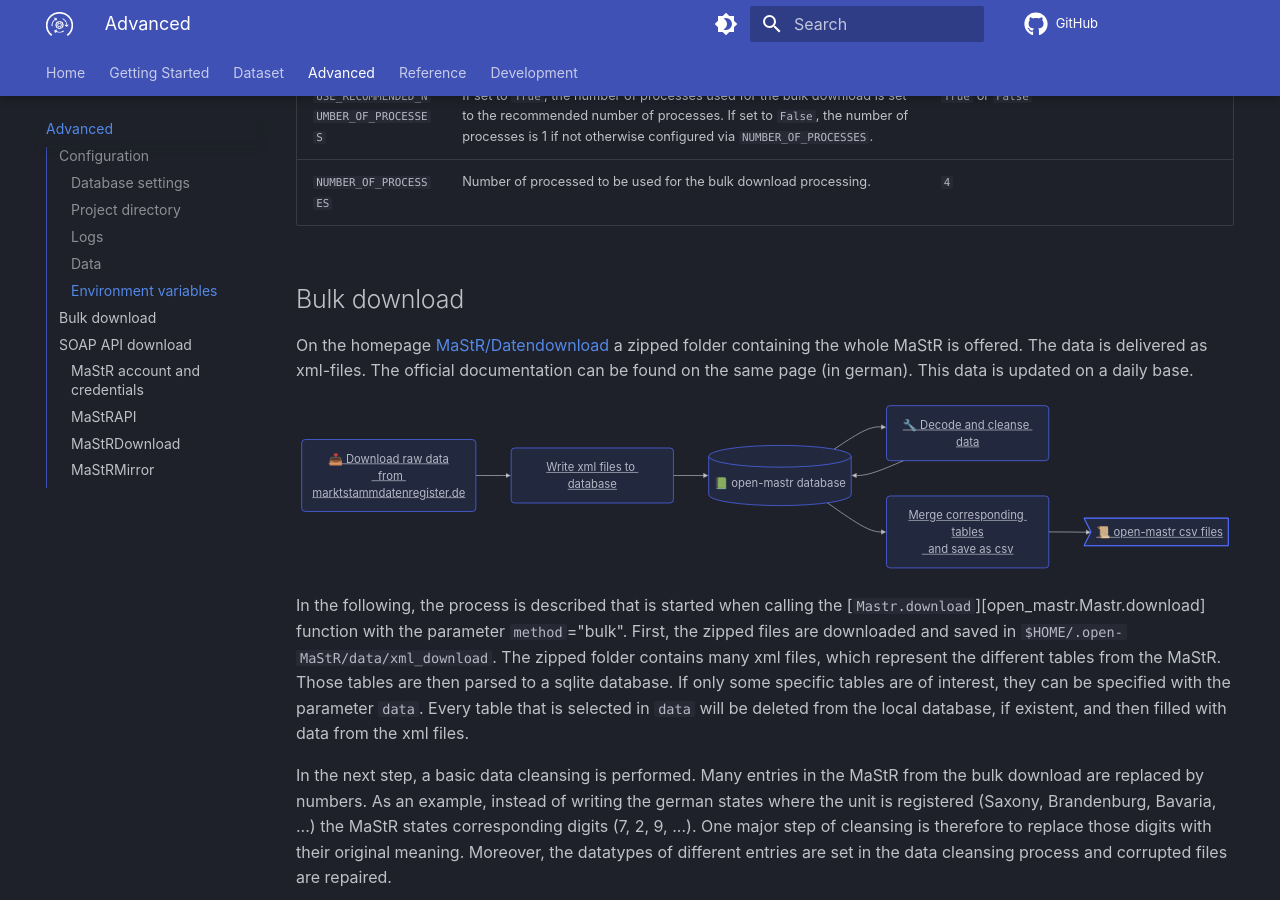
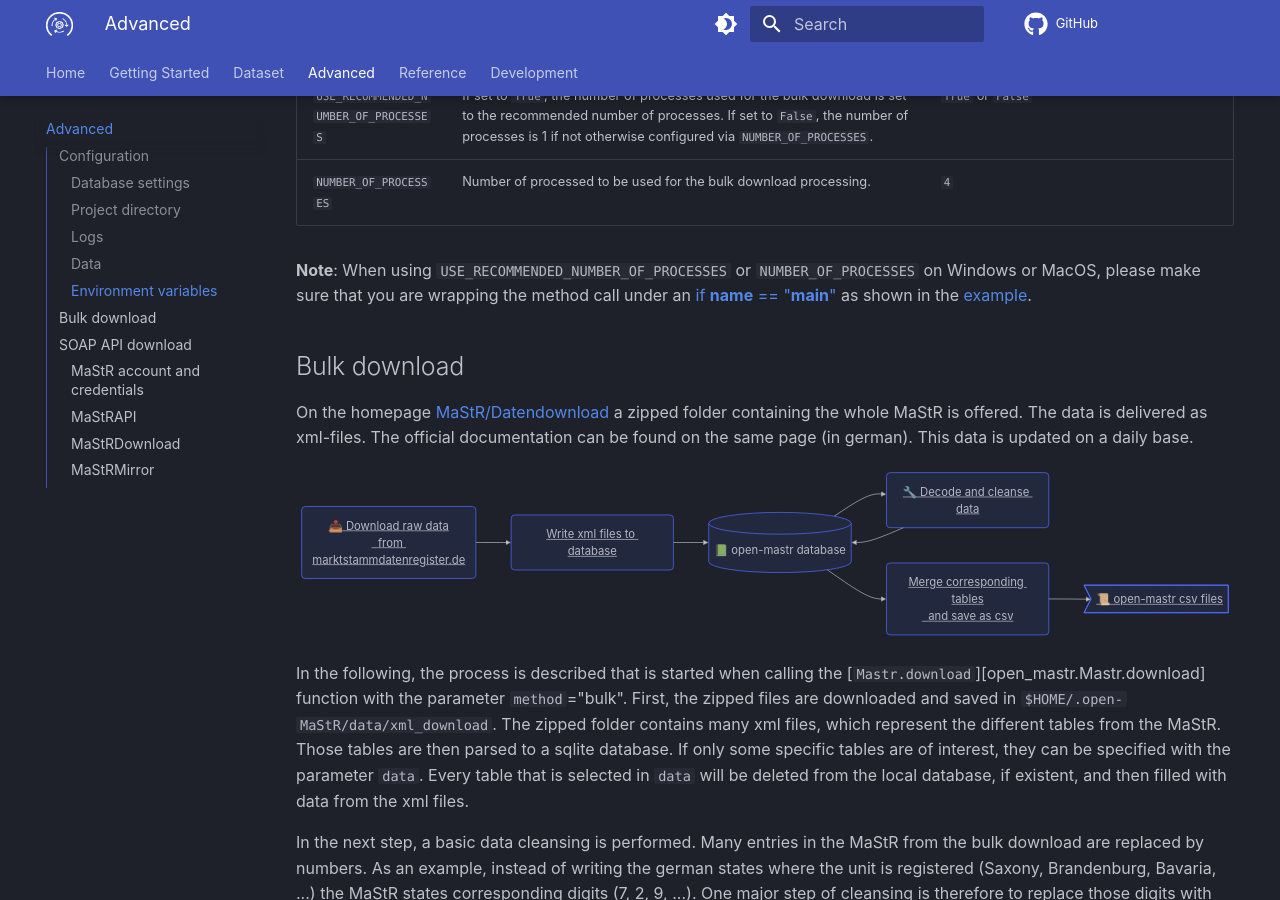
Before and after one commit to OpenEnergyPlatform/open-MaStR, an MkDocs documentation site: the page built from docs/advanced.md, in a window 1280 px wide and 900 px high, scrolled down 2467 px. Built offline with MkDocs 1.6.1 and Material for MkDocs 9.7.7, drawn with Linux system fonts in a browser that asks for light colours; comment, search, counter and statistics services are not loaded; the version menu is left out.

Commit message:
Add note about if __name__ == "__main__"

```diff
--- a/docs/advanced.md
+++ b/docs/advanced.md
@@ -98,6 +98,8 @@ There are some environment variables to customize open-MaStR:
 | `OUTPUT_PATH`                         | Path to user-defined output directory for CSV data, XML file and database. If not specified, output directory defaults to `$HOME/.open-MaStR/`                                                                             | Linux: `/home/mastr-rabbit/open-mastr-user-defined-output-path`, Windows: `C:\\Users\\open-mastr-user-defined-output-path` |
 | `USE_RECOMMENDED_NUMBER_OF_PROCESSES` | If set to `True`, the number of processes used for the bulk download is set to the recommended number of processes. If set to `False`, the number of processes is 1 if not otherwise configured via `NUMBER_OF_PROCESSES`. | `True` or `False`                                                                                                          |
 | `NUMBER_OF_PROCESSES`                 | Number of processed to be used for the bulk download processing.                                                                                                                                                           | `4`                                                                                                                        |
+
+**Note**: When using `USE_RECOMMENDED_NUMBER_OF_PROCESSES` or `NUMBER_OF_PROCESSES` on Windows or MacOS, please make sure that you are wrapping the method call under an [if __name__ == "__main__"](https://realpython.com/if-name-main-python/) as shown in the [example](https://github.com/OpenEnergyPlatform/open-MaStR/blob/11fb568879ae8015af74f3d6b386faa5027c2721/main.py#L73).
 
 ## Bulk download
 
```
